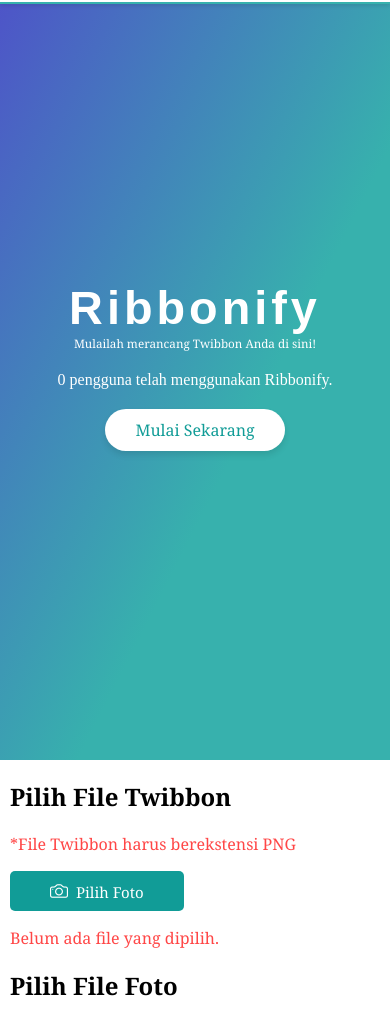
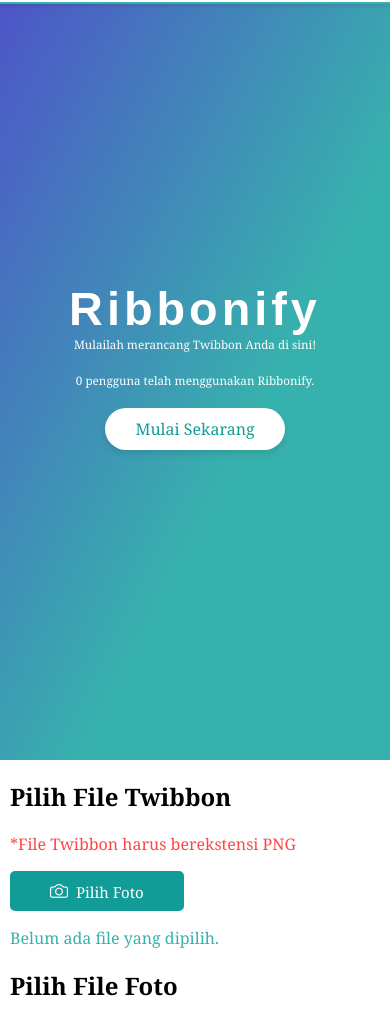
Before and after one commit to PutraNazemi/frameify, a plain HTML site: page index.html in a window 390 px wide. Shown: the part 84-1100 px from the top of the page. Drawn offline with nearby package versions, Linux system fonts and the light colour scheme; a web font is replaced by a local one.

Commit message:
Update css.css
Update 1.1

```diff
--- a/css.css
+++ b/css.css
@@ -40,6 +40,15 @@ h1 {
 }
 
 #typing-effect {
+  font-size: 1.5em;
+  white-space: nowrap;
+  overflow: hidden;
+  margin-bottom: 20px;
+  position: relative;
+  font-family: Cambria, sans-serif;
+}
+
+#usage-count{
   font-size: 1.5em;
   white-space: nowrap;
   overflow: hidden;
@@ -282,6 +291,14 @@ h2 {
   color: rgb(255, 70, 70);
 }
 
+#user-photo-file-name {
+  color: #37B1AD;  /* Mengubah warna teks menjadi biru */
+}
+
+#twibbon-file-name{
+  color: #37B1AD;  /* Mengubah warna teks menjadi biru */
+}
+
 .file-upload-button {
   display: inline-block;
   font-family: 'cambria', sans-serif;
@@ -440,6 +457,15 @@ footer p {
     font-family: Cambria, sans-serif;
   }
 
+  #usage-count{
+    font-size: 3vw; /* Mengatur ukuran font typing-effect relatif terhadap lebar layar */
+    white-space: nowrap;
+    overflow: hidden;
+    margin-bottom: 20px;
+    position: relative;
+    font-family: Cambria, sans-serif;
+  }
+
   .footer-logo {
     width: 30%; /* Sesuaikan dengan lebar logo Anda */
   }
```
